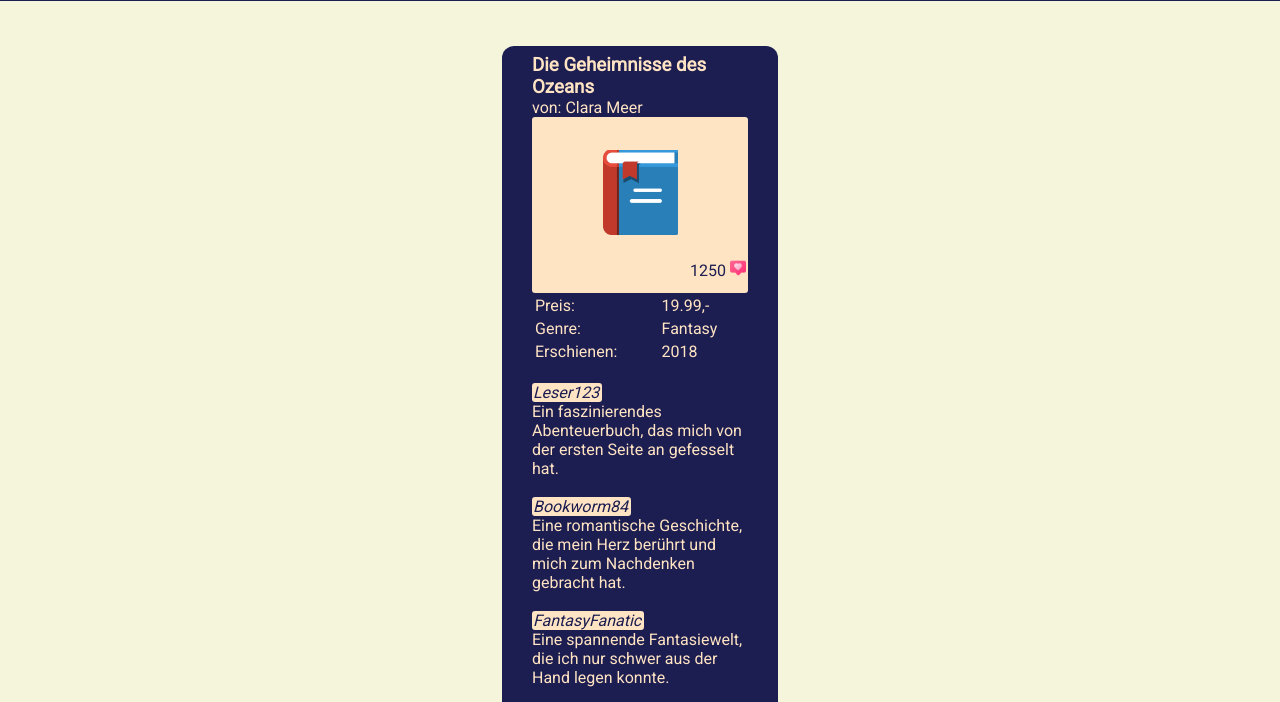
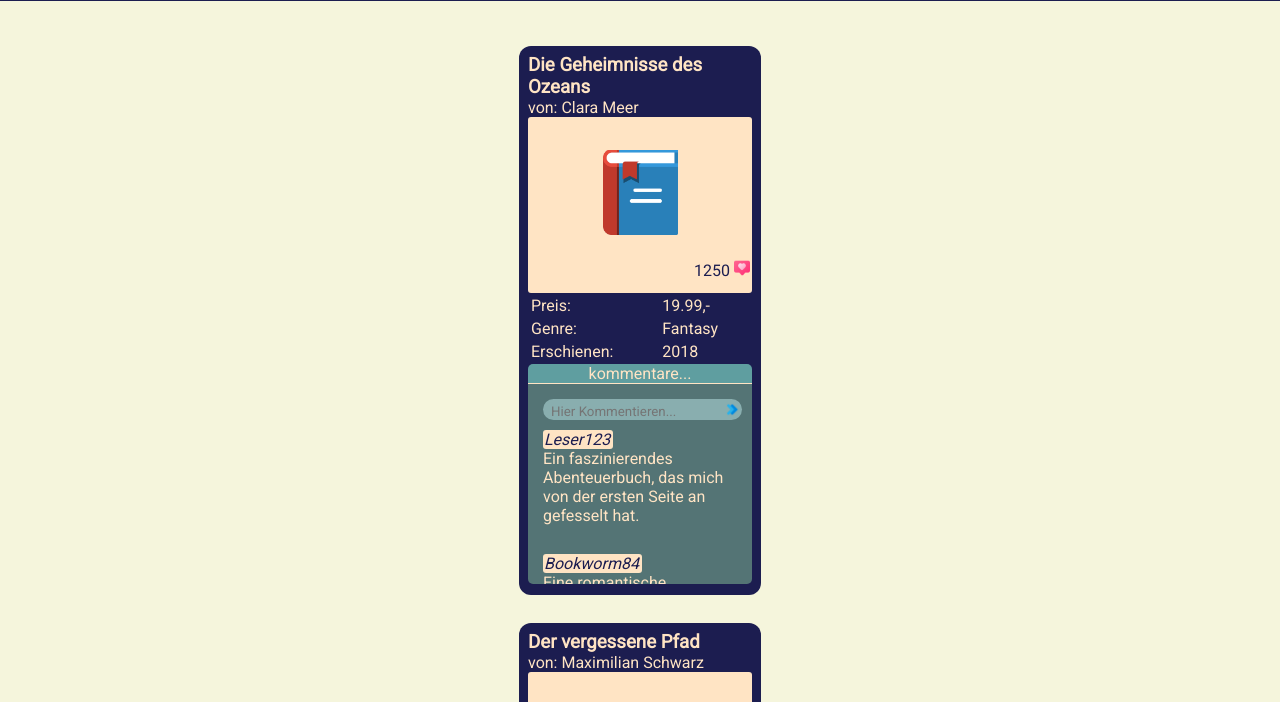
Before and after one commit to Ibrahim-Tunca/Book-Library, a plain HTML site: page index.html in a window 1280 px wide. Shown: the part 83-785 px from the top of the page. Drawn offline with Linux system fonts and the light colour scheme.

Commit message:
Kommentar voll funktionsfähig und die Zahlen der Likes werden geupdatet. Und paar Bugfixes.

```diff
--- a/assets/style/assets.css
+++ b/assets/style/assets.css
@@ -45,11 +45,27 @@
     object-fit: cover;
     padding-left: 4px;
     padding-right: 2px;
+    cursor: pointer;
+ }
 
-    cursor: pointer;
-
+ .like-button:hover{
+   filter:brightness(1.6);
  }
 
  .table-width{
    width: 100%;
  }
+
+ .send-button{
+   width: 15px;
+   height: 15px;
+   object-fit: cover;
+   object-fit: cover;
+   margin-left: -17px;
+   margin-bottom: -3px;
+ }
+
+ .send-button:hover{
+   filter:brightness(1.4);
+   cursor: pointer;
+ }
--- /dev/null
+++ b/assets/style/scrollbar.css
@@ -0,0 +1,85 @@
+.user-name-style{
+   color: rgb(28, 29, 80);
+   background-color: bisque;
+   padding-left: 1px;
+   padding-right: 3px;
+   border-radius: 3px;
+}
+
+.padding-user-comment{
+    padding-top: 10px;
+}
+
+.commentary-scroll-section{
+   height: 200px;
+   background-color:rgb(84, 116, 117);
+   border-bottom-left-radius: 5px;
+   border-bottom-right-radius: 5px;
+   overflow: hidden;
+   display: flex;
+   flex-direction: column;
+}
+
+.commentary-scroll-section-header{
+   overflow: hidden;
+   background-color: cadetblue;
+   border-top-left-radius: 5px;
+   border-top-right-radius: 5px;
+   display: flex;
+   flex-direction: column;
+   justify-content: center;
+   align-items: center;
+}
+
+.commentary-scroll-section-content{
+   flex-grow: 1;
+   padding: 15px;
+   overflow-y: auto;
+   scrollbar-width: thin; /*nur für Firefox-Browser*/
+   scrollbar-color:  bisque; /*Das auch*/
+}
+
+.commentary-scroll-section-content::-webkit-scrollbar {
+    width: 8px; /* Breite der Scrollbar */
+}
+
+.commentary-scroll-section-content::-webkit-scrollbar-track {
+    background: #f1f1f1; /* Hintergrund der Scrollbar-Spur */
+    border-radius: 10px;
+}
+
+.commentary-scroll-section-content::-webkit-scrollbar-thumb {
+    background: #007bff; /* Farbe des Scrollbar-Griffs */
+    border-radius: 10px;
+}
+
+.commentary-scroll-section-content::-webkit-scrollbar-thumb:hover {
+    background: #0056b3; /* Farbe des Griffs beim Überfahren mit der Maus */
+}
+
+.input-commentary-scroll-section{
+   padding-right: 14px;
+   background-color: rgb(137, 174, 175);
+   border-image: none;
+   border-radius: 20px;
+   border-color: rgb(84, 116, 117);
+   border-style: none;
+   padding-top: 5px;
+   padding-left: 8px;
+   width: 194px;
+}
+
+:focus-visible {
+    outline: -webkit-focus-ring-color auto 0px;
+}
+
+.no-comment-section{
+    padding-top: 7px;
+    color:darkgrey;
+}
+
+.no-comment-font{
+    padding-top: 4px;
+    font-size: 11px;
+    text-align: center;
+}
--- /dev/null
+++ b/assets/style/window.css
@@ -0,0 +1,13 @@
+.window{
+   padding-top: 8px;
+   padding-left: 9px;
+   padding-right: 9px;
+   padding-bottom: 15px;
+   margin-bottom: 28px;
+   height: 526px;
+   width: 224px;
+   border-radius: 12px;
+   border-width: 5px;
+   border-color: bisque;
+   background-color: rgb(28, 29, 80);
+}
--- a/index.html
+++ b/index.html
@@ -8,6 +8,8 @@
     <title>Document</title>
     <link rel="stylesheet" href="style.css">
     <link rel="stylesheet" href="./assets/style/assets.css">
+    <link rel="stylesheet" href="./assets/style/window.css">
+    <link rel="stylesheet" href="./assets/style/scrollbar.css">
     <script src="script.js"></script>
     <script src="./scripts/template.js"></script>
     <script src="./scripts/object.js"></script>
--- a/script.js
+++ b/script.js
@@ -3,6 +3,7 @@
 function render(){
     let contentRef = document.getElementById('window');
 
+    contentRef.innerHTML = "";
     for (let indexRender = 0; indexRender < books.length; indexRender++) {
       contentRef.innerHTML += getTemplateBooks(indexRender);
     }
@@ -21,9 +22,45 @@ contentRef = document.getElementById(`like_button${indexTemplate}`)
 
 if(books[indexTemplate].liked){
       books[indexTemplate].liked = false;
+      books[indexTemplate].likes -= 1;
+      render();
       return contentRef.innerHTML = `<img class="like-button" src="./assets/img/icons/like_false.png">`
 } else{
       books[indexTemplate].liked = true;
+      books[indexTemplate].likes += 1;
       contentRef.innerHTML = `<img class="like-button" src="./assets/img/icons/like_true.png">`
+      render();
   }
 }
+
+
+function showAllComments(indexTemplate){
+    let htmlText = "";
+
+    if(books[indexTemplate].comments.length > 0){
+    for (let index = 0; index < books[indexTemplate].comments.length; index++) {
+    htmlText += `<p class="padding-user-comment"><i class="user-name-style">${books[indexTemplate].comments[index].name}</i><br><a> ${books[indexTemplate].comments[index].comment}</a></p><br>`
+      }
+    } else htmlText = `<div class="no-comment-section"><div class="seperator-short" ></div><p class="no-comment-font">noch keine Kommentare vorhanden. Jetzt Kommentieren!</p></div>`
+
+    return htmlText;
+  }
+
+
+function addComment(indexTemplate){
+  let contentRef = document.getElementById(`add_comment${indexTemplate}`);
+  let commentContent = contentRef.value;
+
+
+  if(contentRef.value != ""){
+  let newComment = {
+    "name": "halofreak114",
+    "comment": commentContent
+  }
+
+  books[indexTemplate].comments.unshift(newComment);
+  contentRef.value = "";
+  }
+
+  render();
+}
--- a/scripts/template.js
+++ b/scripts/template.js
@@ -37,23 +37,20 @@ function getTemplateBooks(indexTemplate){
                     </tr>
                   </table>
 
-                  <br>
 
-
-                  <div>
-                      ${showAllComments(indexTemplate)}
-                  </div>
+                    <div class="commentary-scroll-section-header">
+                         <a>kommentare...</a>
+                        <div class="seperator" ></div>
+                    </div>
+                    <div class="commentary-scroll-section">
+                        <div class="commentary-scroll-section-content">
+                          <div class="display-flex">
+                            <input type="text" id="add_comment${indexTemplate}" class="input-commentary-scroll-section" placeholder="Hier Kommentieren...">
+                            <a ><img onclick="addComment(${indexTemplate})" class="send-button" src="./assets/img/icons/senden.png" alt="senden.png"></a>
+                          </div>
+                          ${showAllComments(indexTemplate)}
+                        </div>
+                    </div>
 
             </div>`
 }
-
-
-function showAllComments(indexTemplate){
-    let htmlText = "";
-
-    for (let index = 0; index < books[indexTemplate].comments.length; index++) {
-
-    htmlText += `<p><i class="user-name-style">${books[indexTemplate].comments[index].name}</i><br><a> ${books[indexTemplate].comments[index].comment}</a></p><br>`
-  }
-    return htmlText;
-  }
--- a/style.css
+++ b/style.css
@@ -32,28 +32,18 @@ h2{
    padding: 45px;
 }
 
-.window{
-
-   padding-top: 8px;
-   padding-left: 30px;
-   padding-right: 30px;
-   padding-bottom: 15px;
-   margin-bottom: 98px;
-
-   height: 900px;
-   width: 216px;
-   border-radius: 12px;
-   border-width: 5px;
-   border-color: bisque;
-   background-color: rgb(28, 29, 80);
-
+.display-flex{
+   display: flex;
 }
 
+.seperator{
+   background-color: bisque;
+   width: 252px;
+   padding-bottom: 1px;
+}
 
-.user-name-style{
-   color: rgb(28, 29, 80);
-   background-color: bisque;
-   padding-left: 1px;
-   padding-right: 3px;
-   border-radius: 3px;
+.seperator-short{
+   background-color: darkgray;
+   width: 194px;
+   padding-bottom: 1px;
 }
```
Also changed, not shown: assets/img/icons/senden.png (added).
